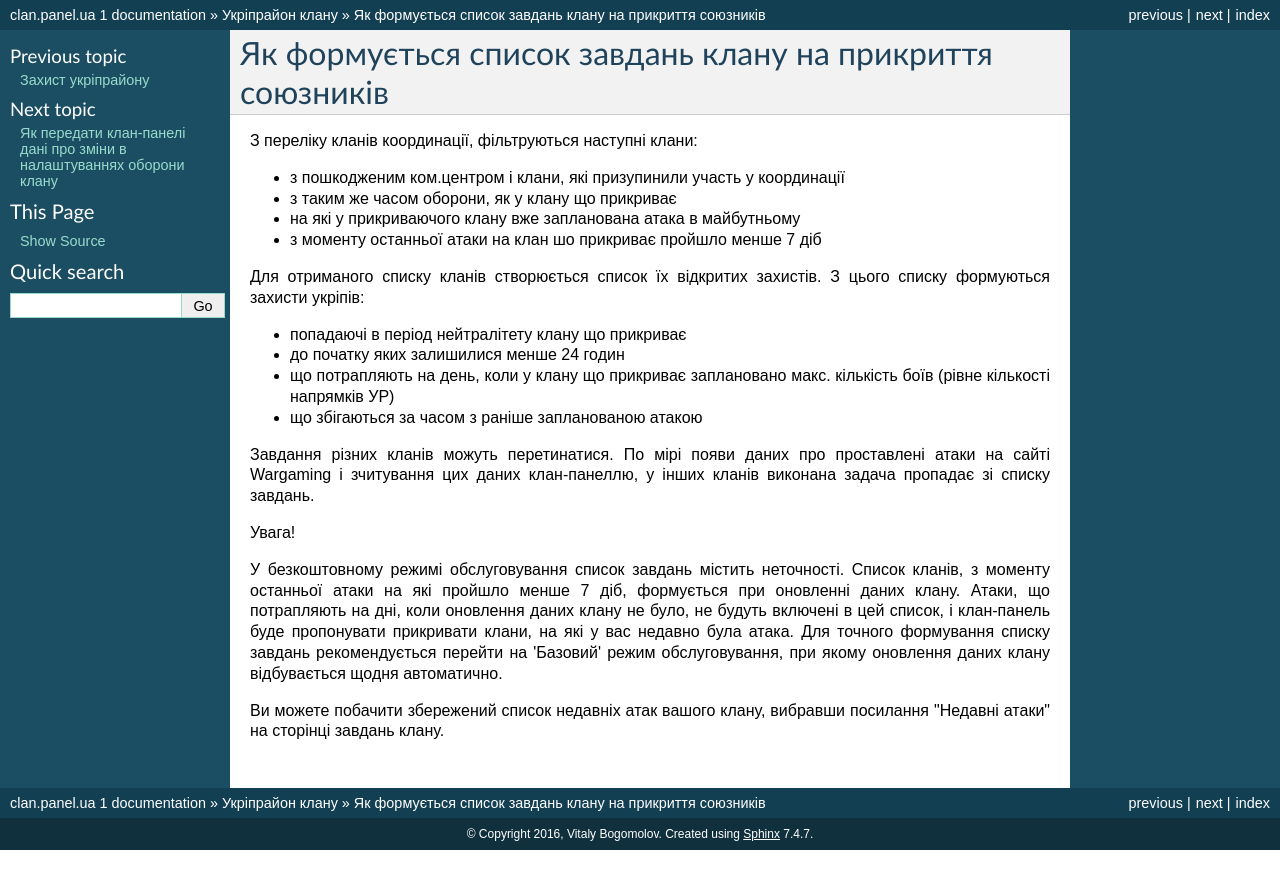
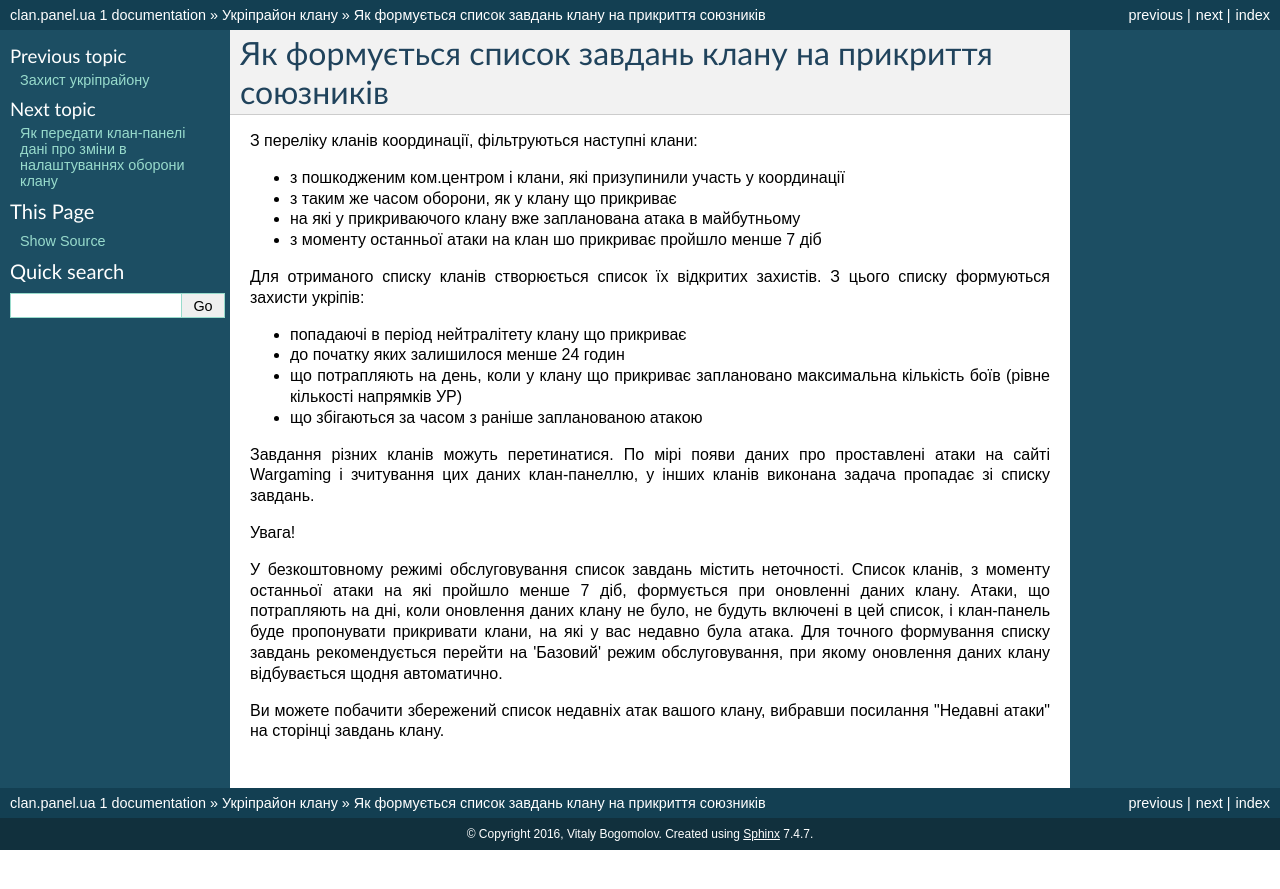
Before and after one commit to vb64/clan.panel.doc.ua, a Sphinx documentation site: the page built from doc/stronghold/tasks.rst, in a window 1280 px wide. Shown: the top 889 px of the page. Built offline with Sphinx 7.4.7, drawn with Linux system fonts in a browser that asks for light colours.

Commit message:
Update tasks.rst

```diff
--- a/doc/stronghold/tasks.rst
+++ b/doc/stronghold/tasks.rst
@@ -11,8 +11,8 @@
 Для отриманого списку кланів створюється список їх відкритих захистів. З цього списку формуються захисти укріпів:
 
 * попадаючі в період нейтралітету клану що прикриває
-* до початку яких залишилися менше 24 годин
-* що потрапляють на день, коли у клану що прикриває заплановано макс. кількість боїв (рівне кількості напрямків УР)
+* до початку яких залишилося менше 24 годин
+* що потрапляють на день, коли у клану що прикриває заплановано максимальна кількість боїв (рівне кількості напрямків УР)
 * що збігаються за часом з раніше запланованою атакою
 
 Завдання різних кланів можуть перетинатися. По мірі появи даних про проставлені атаки на сайті Wargaming і зчитування цих даних клан-панеллю, у інших кланів виконана задача пропадає зі списку завдань.
```
